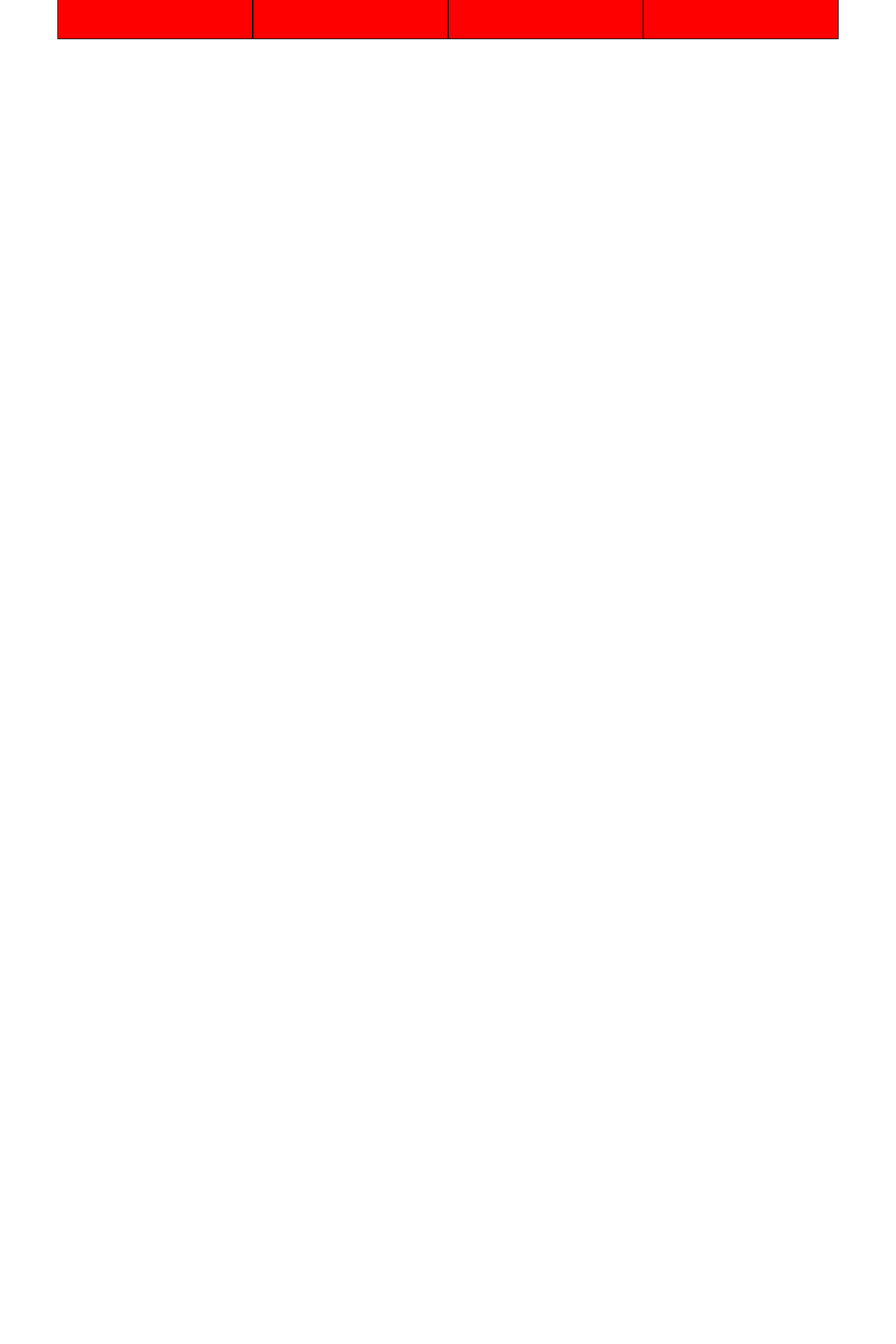
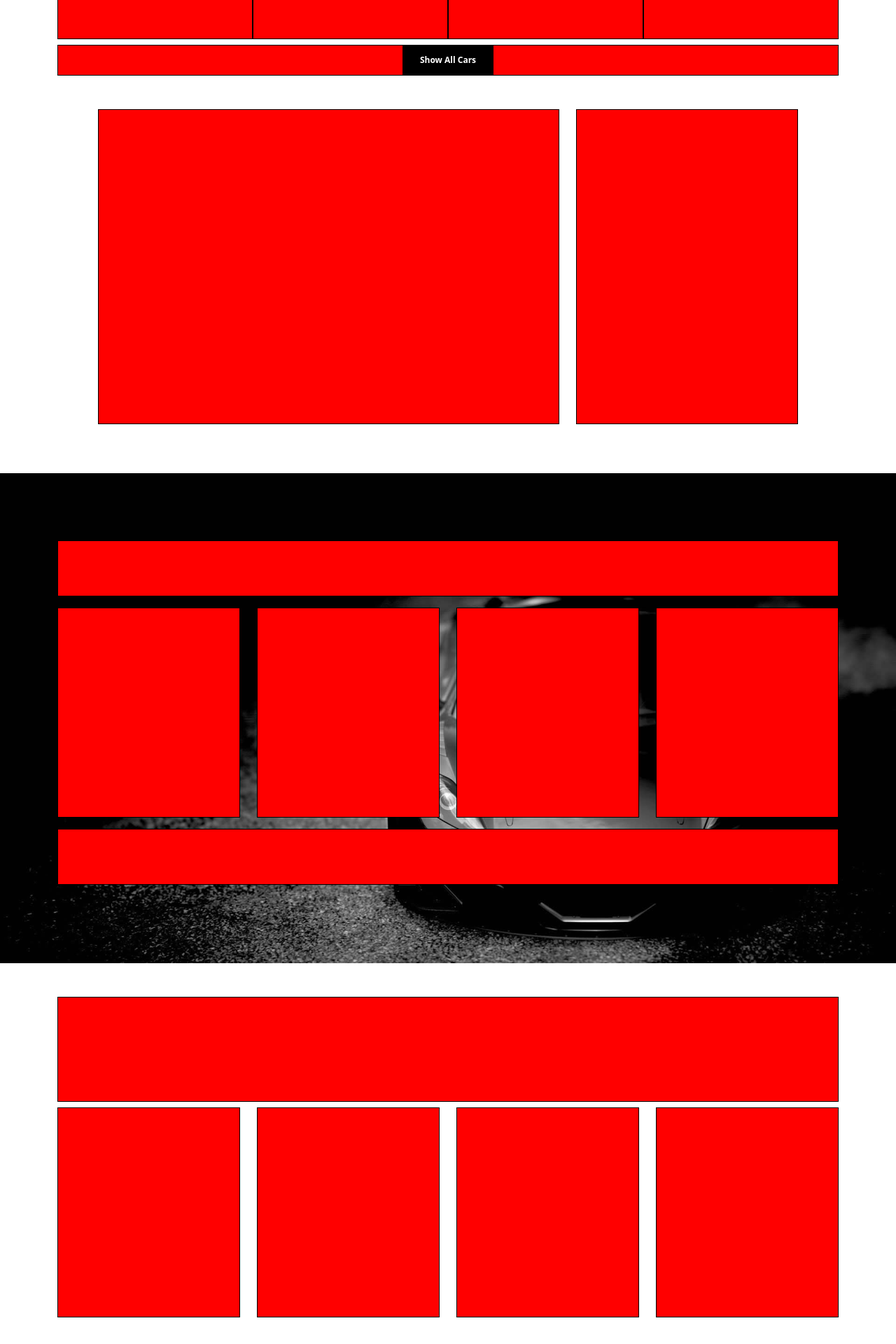
Before and after one commit to RobyLedda94/proj-html-vuejs, a Vue app: page / in a window 1280 px wide. Shown: the part 1625-3545 px from the top of the page at 70% size. Before the commit the page ends 1681 px from the top, so only its background shows below. Built offline with nearby package versions, Linux system fonts and the light colour scheme.

Commit message:
[UPD] definita macro struttura a sezioni colorate del main statico

```diff
--- a/src/components/AppMain.vue
+++ b/src/components/AppMain.vue
@@ -71,7 +71,7 @@ export default {
                     <div class="content-main-top-cars"></div>
                 </div>
             </div>
-            <div class="row g-0">
+            <div class="row g-0 mb-5">
                 <div class="col-3">
                     <div class="content-main-top-cars"></div>
                 </div>
@@ -84,8 +84,89 @@ export default {
                 <div class="col-3">
                     <div class="content-main-top-cars"></div>
                 </div>
+                <div class="col-12 mt-2">
+                    <div class="content-main text-center">
+                        <button type="button" class="buttons btn-dark">Show All Cars</button>
+                    </div>
+                </div>
+            </div>
+        </div>
+        <div class="container-sm">
+            <div class="row">
+                <div class="col-8">
+                    <div class="content-main-sm">
+
+                    </div>
+                </div>
+                <div class="col-4">
+                    <div class="content-main-sm">
+
+                    </div>
+                </div>
+            </div>
+        </div>
+        <div class="jumbotron mb-5">
+            <div class="container">
+                <div class="row gy-3">
+                    <div class="col-12">
+                        <div class="content-main-jumbo">
+
+                        </div>
+                    </div>
+                    <div class="col-3">
+                        <div class="content-main-jumbo-cards">
+
+                        </div>
+                    </div>
+                    <div class="col-3">
+                        <div class="content-main-jumbo-cards">
+
+                        </div>
+                    </div>
+                    <div class="col-3">
+                        <div class="content-main-jumbo-cards">
+
+                        </div>
+                    </div>
+                    <div class="col-3">
+                        <div class="content-main-jumbo-cards">
+
+                        </div>
+                    </div>
+                    <div class="col-12">
+                        <div class="content-main-jumbo mb-3">
+
+                        </div>
+                    </div>
+                </div>
+            </div>
+        </div>
+        <div class="container mb-5">
+            <div class="row gy-2">
                 <div class="col-12">
+                    <div class="content-main-bottom">
 
+                    </div>
+                </div>
+                <div class="col-3">
+                    <div class="content-main-bottom-cards">
+
+                    </div>
+                </div>
+                <div class="col-3">
+                    <div class="content-main-bottom-cards">
+
+                    </div>
+                </div>
+                <div class="col-3">
+                    <div class="content-main-bottom-cards">
+
+                    </div>
+                </div>
+                <div class="col-3">
+                    <div class="content-main-bottom-cards">
+
+                    </div>
                 </div>
             </div>
         </div>
@@ -123,4 +204,67 @@ export default {
     border: 1px solid black;
 }
 
+.content-main{
+    background-color: red;
+    border: 1px solid black;
+    .buttons{
+        padding: 12px 25px;
+        color: #fff;
+        background-color: black;
+        border: none;
+        font-size: 12px;
+        font-weight: bold;
+    }
+}
+
+.container-sm{
+    padding: 0 70px;
+    margin-bottom: 70px;
+    .content-main-sm{
+        height: 450px;
+        background-color: red;
+        border: 1px solid black;
+    }
+
+}
+
+.jumbotron{
+    display: flex;
+    align-items: center;
+    justify-content: center;
+    height: 700px;
+    background-image: url('../assets/slider-autocar-6.jpg');
+    background-size: cover;
+    background-position: center;
+    background-repeat: no-repeat;
+    .content-main-jumbo{
+        height: 80px;
+        background-color: red;
+        border: 1px solid black;
+
+    }
+    .content-main-jumbo-cards{
+        height: 300px;
+        background-color: red;
+        border: 1px solid black;
+    }
+
+}
+
+.content-main-bottom{
+    height: 150px;
+    background-color: red;
+    border: 1px solid black;
+}
+
+.content-main-bottom-cards{
+    height: 300px;
+    background-color: red;
+    border: 1px solid black;
+}
+
+
+
+
+
 </style>
```
